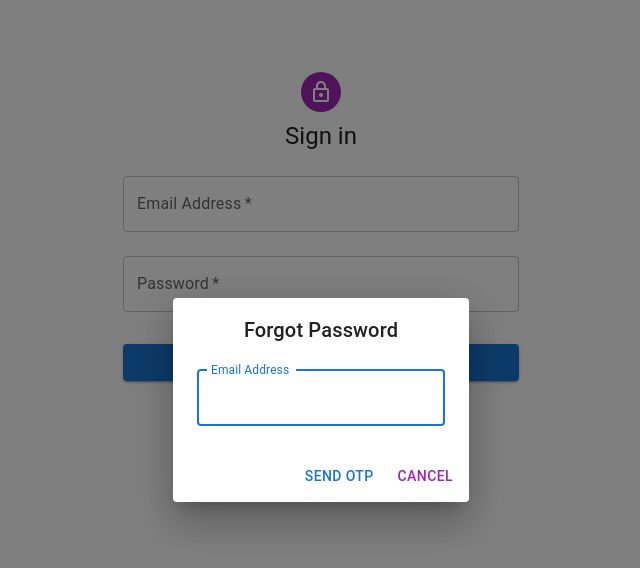
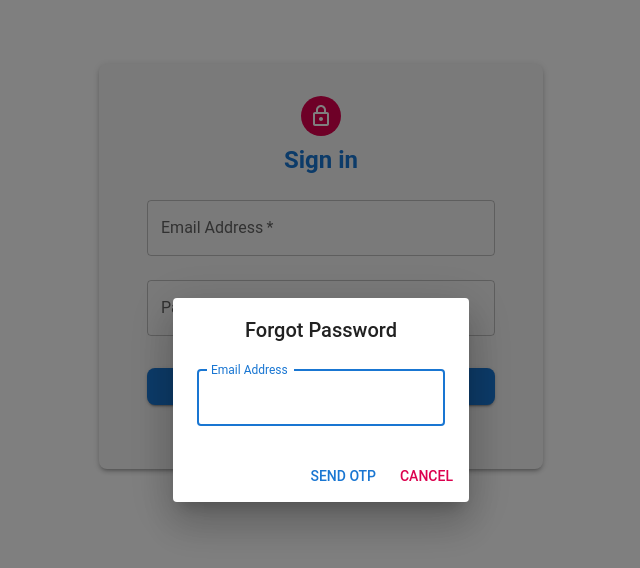
Before and after one commit to Purnima3/Employee-management, a React (Create React App) app in the folder emp-management-frontend/: page /login in a window 1280 px wide. Both pictures are taken after a click on the link "Forgot password?". Shown: the top 568 px of the page, without its empty margins (319-959 px from the left). Built offline with nearby package versions, Linux system fonts and the light colour scheme.

Commit message:
did some changes

```diff
--- a/emp-management-frontend/src/components/admin/Admin.jsx
+++ b/emp-management-frontend/src/components/admin/Admin.jsx
@@ -12,16 +12,17 @@ import {
   Toolbar,
 } from '@mui/material';
 import { Home, Feedback as FeedbackIcon, People, LocalLibrary } from '@mui/icons-material';
-import axios from 'axios';
 import { ToastContainer } from 'react-toastify';
 import UserManagement from './UserManagement';
 import LearningMaterialManagement from './LearningMaterial';
 import FeedbackManagement from './FeedbackManagement';
 import Dashboard from './Dashboard';
+import { useUser } from '../../UserContext';
 
 const drawerWidth = 240;
 
 function Admin() {
+  const { user } = useUser();
   // Initialize activeSection from localStorage or default to 'dashboard'
   const [activeSection, setActiveSection] = useState(() => {
     return localStorage.getItem('activeSection') || 'dashboard';
@@ -39,13 +40,17 @@ function Admin() {
     window.location.href = '/login';
   };
 
+
   return (
     <Box sx={{ display: 'flex' }}>
       <ToastContainer />
       <AppBar position="fixed" sx={{ zIndex: (theme) => theme.zIndex.drawer + 1 }}>
         <Toolbar sx={{ display: 'flex', justifyContent: 'space-between' }}>
           <Typography variant="h6">Admin Dashboard</Typography>
-          <Button variant="contained" color="secondary" onClick={handleLogout}>Logout</Button>
+          {/* Profile Info */}
+          <Typography variant="body1" color="inherit">
+            {user.email} ({user.role})
+          </Typography>
         </Toolbar>
       </AppBar>
 
@@ -78,6 +83,17 @@ function Admin() {
             <ListItemIcon><FeedbackIcon/></ListItemIcon>
             <ListItemText primary="Feedback" />
           </ListItem>
+          {/* Logout Button in Drawer */}
+          <ListItem>
+            <Button
+              variant="contained"
+              color="secondary"
+              fullWidth
+              onClick={handleLogout}
+            >
+              Logout
+            </Button>
+          </ListItem>
         </List>
       </Drawer>
 
--- a/emp-management-frontend/src/components/employee/Discussion.jsx
+++ b/emp-management-frontend/src/components/employee/Discussion.jsx
@@ -17,7 +17,7 @@ import axios from 'axios';
 import { useUser } from '../../UserContext';
 
 const Discussion = () => {
-  const { user } = useUser(); // Access user from context
+  const { user } = useUser();
   const [learningMaterials, setLearningMaterials] = useState([]);
   const [selectedMaterial, setSelectedMaterial] = useState('');
   const [discussion, setDiscussion] = useState('');
--- a/emp-management-frontend/src/components/employee/Employee.jsx
+++ b/emp-management-frontend/src/components/employee/Employee.jsx
@@ -16,10 +16,12 @@ import { ToastContainer } from 'react-toastify';
 import Feedback from './Feedback';
 import Learning from './Learning';
 import Discussion from './Discussion';
+import { useUser } from '../../UserContext';
 
 const drawerWidth = 240;
 
 function Employee() {
+  const { user } = useUser(); // Access user from context
   // Initialize activeSection from localStorage or default to 'learnings'
   const [activeSection, setActiveSection] = useState(() => {
     return localStorage.getItem('activeSection') || 'learnings'; // Default to 'learnings'
@@ -37,13 +39,19 @@ function Employee() {
     window.location.href = '/login';
   };
 
+
+
   return (
     <Box sx={{ display: 'flex' }}>
       <ToastContainer />
       <AppBar position="fixed" sx={{ zIndex: (theme) => theme.zIndex.drawer + 1 }}>
         <Toolbar sx={{ display: 'flex', justifyContent: 'space-between' }}>
-          <Typography variant="h6">Employee</Typography>
-          <Button variant="contained" color="secondary" onClick={handleLogout}>Logout</Button>
+          <Typography variant="h6">Employee Dashboard</Typography>
+          {/* Profile Info */}
+          <Typography variant="body1" color="inherit">
+            {user.email
+            } ({user.department})
+          </Typography>
         </Toolbar>
       </AppBar>
 
@@ -61,23 +69,34 @@ function Employee() {
         <Toolbar />
         <List>
           <ListItem button onClick={() => setActiveSection('learnings')}>
-            <ListItemIcon><LocalLibrary/></ListItemIcon>
+            <ListItemIcon><LocalLibrary /></ListItemIcon>
             <ListItemText primary="Learnings" />
           </ListItem>
           <ListItem button onClick={() => setActiveSection('feedback')}>
-            <ListItemIcon><FeedbackIcon/></ListItemIcon>
+            <ListItemIcon><FeedbackIcon /></ListItemIcon>
             <ListItemText primary="Feedback" />
           </ListItem>
           <ListItem button onClick={() => setActiveSection('discussion')}>
-            <ListItemIcon><LocalLibrary/></ListItemIcon>
+            <ListItemIcon><LocalLibrary /></ListItemIcon>
             <ListItemText primary="Discussion" />
+          </ListItem>
+          {/* Logout Button in Drawer */}
+          <ListItem>
+            <Button
+              variant="contained"
+              color="secondary"
+              fullWidth
+              onClick={handleLogout}
+            >
+              Logout
+            </Button>
           </ListItem>
         </List>
       </Drawer>
 
       <Box component="main" sx={{ flexGrow: 1, bgcolor: 'background.default', p: 14, marginTop: '44px' }}>
-        {activeSection === 'learnings' && <Learning/>}
-        {activeSection === 'discussion' && <Discussion/>}
+        {activeSection === 'learnings' && <Learning />}
+        {activeSection === 'discussion' && <Discussion />}
         {activeSection === 'feedback' && <Feedback />}
       </Box>
     </Box>
--- a/emp-management-frontend/src/components/login/Login.jsx
+++ b/emp-management-frontend/src/components/login/Login.jsx
@@ -20,7 +20,22 @@ import { ToastContainer, toast } from 'react-toastify';
 import { useUser } from '../../UserContext';
 import { useNavigate } from 'react-router-dom';
 
-const defaultTheme = createTheme();
+const defaultTheme = createTheme({
+  palette: {
+    primary: {
+      main: '#1976d2', // Change to your preferred primary color
+    },
+    secondary: {
+      main: '#dc004e', // Change to your preferred secondary color
+    },
+  },
+  typography: {
+    fontFamily: 'Roboto, Arial, sans-serif',
+    h5: {
+      fontWeight: 700,
+    },
+  },
+});
 
 function Login() {
   const { setUser } = useUser();
@@ -29,19 +44,49 @@ function Login() {
   const [email, setEmail] = useState('');
   const [otp, setOtp] = useState('');
   const [newPassword, setNewPassword] = useState('');
-  const [isOtpSent, setIsOtpSent] = useState(false); // State to track if OTP is sent
+  const [isOtpSent, setIsOtpSent] = useState(false);
+
+  const [errors, setErrors] = useState({
+    email: '',
+    password: '',
+  });
+
+  const validateForm = () => {
+    let valid = true;
+    let errorMessages = { email: '', password: '' };
+
+    const emailRegex = /^[^\s@]+@[^\s@]+\.[^\s@]+$/;
+    if (!email) {
+      errorMessages.email = 'Email is required';
+      valid = false;
+    } else if (!emailRegex.test(email)) {
+      errorMessages.email = 'Invalid email format';
+      valid = false;
+    }
+
+    if (!newPassword) {
+      errorMessages.password = 'Password is required';
+      valid = false;
+    } else if (newPassword.length < 6) {
+      errorMessages.password = 'Password must be at least 6 characters long';
+      valid = false;
+    }
+
+    setErrors(errorMessages);
+    return valid;
+  };
 
   const handleForgotPassword = async () => {
     try {
       const response = await fetch('http://localhost:3001/users/send-otp', {
         method: 'POST',
         headers: { 'Content-Type': 'application/json' },
-        body: JSON.stringify({ email }), // Send email to the API
+        body: JSON.stringify({ email }),
       });
 
       if (response.ok) {
         toast.success('OTP sent to your email!');
-        setIsOtpSent(true); // Mark OTP as sent
+        setIsOtpSent(true);
       } else {
         const errorData = await response.json();
         toast.error(errorData.message || 'Error sending OTP. Please check your email.');
@@ -53,6 +98,8 @@ function Login() {
   };
 
   const handleVerifyOtp = async () => {
+    if (!validateForm()) return;
+
     try {
       const response = await fetch('http://localhost:3001/users/verify-otp', {
         method: 'POST',
@@ -85,6 +132,8 @@ function Login() {
       password: data.get('password'),
     };
 
+    if (!validateForm()) return;
+
     try {
       const response = await fetch('http://localhost:3001/login', {
         method: 'POST',
@@ -92,13 +141,11 @@ function Login() {
         body: JSON.stringify(formData),
       });
 
-
-
       if (response.ok) {
         const result = await response.json();
         toast.success('Login successful!');
-        localStorage.setItem('token', result.token); // Assuming the response contains a `token` field
-        localStorage.setItem('user', JSON.stringify(result.user)); // Save user info as a JSON string
+        localStorage.setItem('token', result.token);
+        localStorage.setItem('user', JSON.stringify(result.user));
 
         setUser(result.user);
 
@@ -117,37 +164,67 @@ function Login() {
   };
 
   return (
-    <ThemeProvider theme={defaultTheme}>
-      <Container component="main" maxWidth="xs">
+    <ThemeProvider theme={defaultTheme} sx={{ alignItems: 'center'}}>
+      <Container component="main" maxWidth="xs" sx={{ bgcolor: '#f5f5f5', borderRadius: '8px', boxShadow: 3 }}>
         <CssBaseline />
         <ToastContainer />
-        <Box sx={{ marginTop: 8, display: 'flex', flexDirection: 'column', alignItems: 'center' }}>
+        <Box sx={{ marginTop: 8, display: 'flex', flexDirection: 'column', alignItems: 'center', p: 3 }}>
           <Avatar sx={{ m: 1, bgcolor: 'secondary.main' }}>
             <LockOutlinedIcon />
           </Avatar>
-          <Typography component="h1" variant="h5">
+          <Typography component="h1" variant="h5" sx={{ color: 'primary.main' }}>
             Sign in
           </Typography>
           <Box component="form" onSubmit={handleSubmit} noValidate sx={{ mt: 1 }}>
-            <TextField margin="normal" required fullWidth id="email" label="Email Address" name="email" autoComplete="email" autoFocus />
-            <TextField margin="normal" required fullWidth name="password" label="Password" type="password" id="password" autoComplete="current-password" />
-            <Button type="submit" fullWidth variant="contained" sx={{ mt: 3, mb: 2 }}>
+            <TextField
+              margin="normal"
+              required
+              fullWidth
+              id="email"
+              label="Email Address"
+              name="email"
+              autoComplete="email"
+              autoFocus
+              error={Boolean(errors.email)}
+              helperText={errors.email}
+              onChange={(e) => setEmail(e.target.value)}
+              sx={{ borderRadius: '8px' }}
+            />
+            <TextField
+              margin="normal"
+              required
+              fullWidth
+              name="password"
+              label="Password"
+              type="password"
+              id="password"
+              autoComplete="current-password"
+              error={Boolean(errors.password)}
+              helperText={errors.password}
+              onChange={(e) => setNewPassword(e.target.value)}
+              sx={{ borderRadius: '8px' }}
+            />
+            <Button
+              type="submit"
+              fullWidth
+              variant="contained"
+              sx={{ mt: 3, mb: 2, borderRadius: '8px', '&:hover': { bgcolor: 'primary.dark' } }}
+            >
               Sign In
             </Button>
-            <Grid container  sx={{ textAlign: 'center' }}>
+            <Grid container sx={{ textAlign: 'center' }}>
               <Grid item xs>
                 <Link href="#" variant="body2" onClick={() => setOpenDialog(true)}>
                   Forgot password?
                 </Link>
               </Grid>
-              <Grid item>
-              </Grid>
+              <Grid item></Grid>
             </Grid>
           </Box>
         </Box>
 
         <Dialog open={openDialog} onClose={() => setOpenDialog(false)}>
-        <DialogTitle sx={{ textAlign: 'center' }}>Forgot Password</DialogTitle>
+          <DialogTitle sx={{ textAlign: 'center' }}>Forgot Password</DialogTitle>
           <DialogContent>
             {!isOtpSent ? (
               <TextField
@@ -158,6 +235,9 @@ function Login() {
                 fullWidth
                 variant="outlined"
                 onChange={(e) => setEmail(e.target.value)}
+                error={Boolean(errors.email)}
+                helperText={errors.email}
+                sx={{ borderRadius: '8px' }}
               />
             ) : (
               <>
@@ -168,6 +248,7 @@ function Login() {
                   fullWidth
                   variant="outlined"
                   onChange={(e) => setOtp(e.target.value)}
+                  sx={{ borderRadius: '8px' }}
                 />
                 <TextField
                   margin="dense"
@@ -176,6 +257,9 @@ function Login() {
                   fullWidth
                   variant="outlined"
                   onChange={(e) => setNewPassword(e.target.value)}
+                  error={Boolean(errors.password)}
+                  helperText={errors.password}
+                  sx={{ borderRadius: '8px' }}
                 />
               </>
             )}
```
Also changed, not shown: 2 other files (tests, documents, lock files or other folders).
